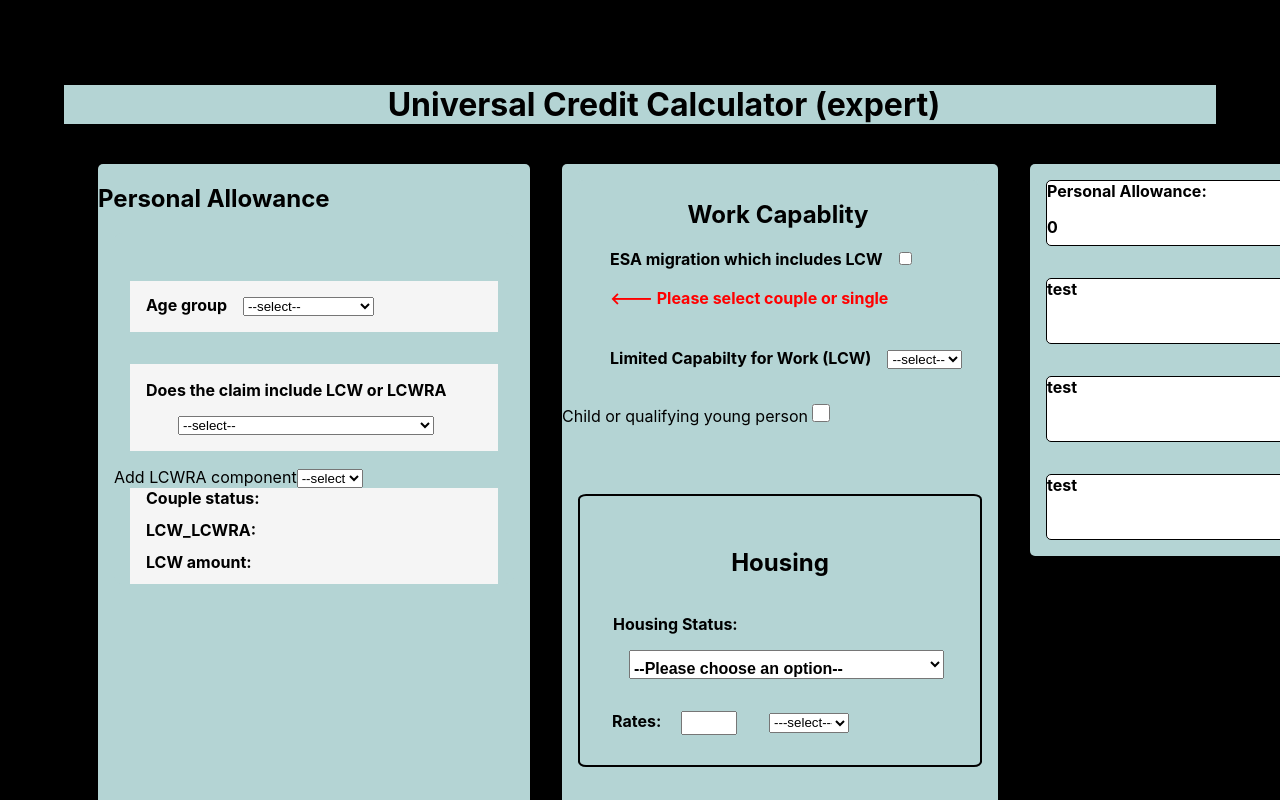
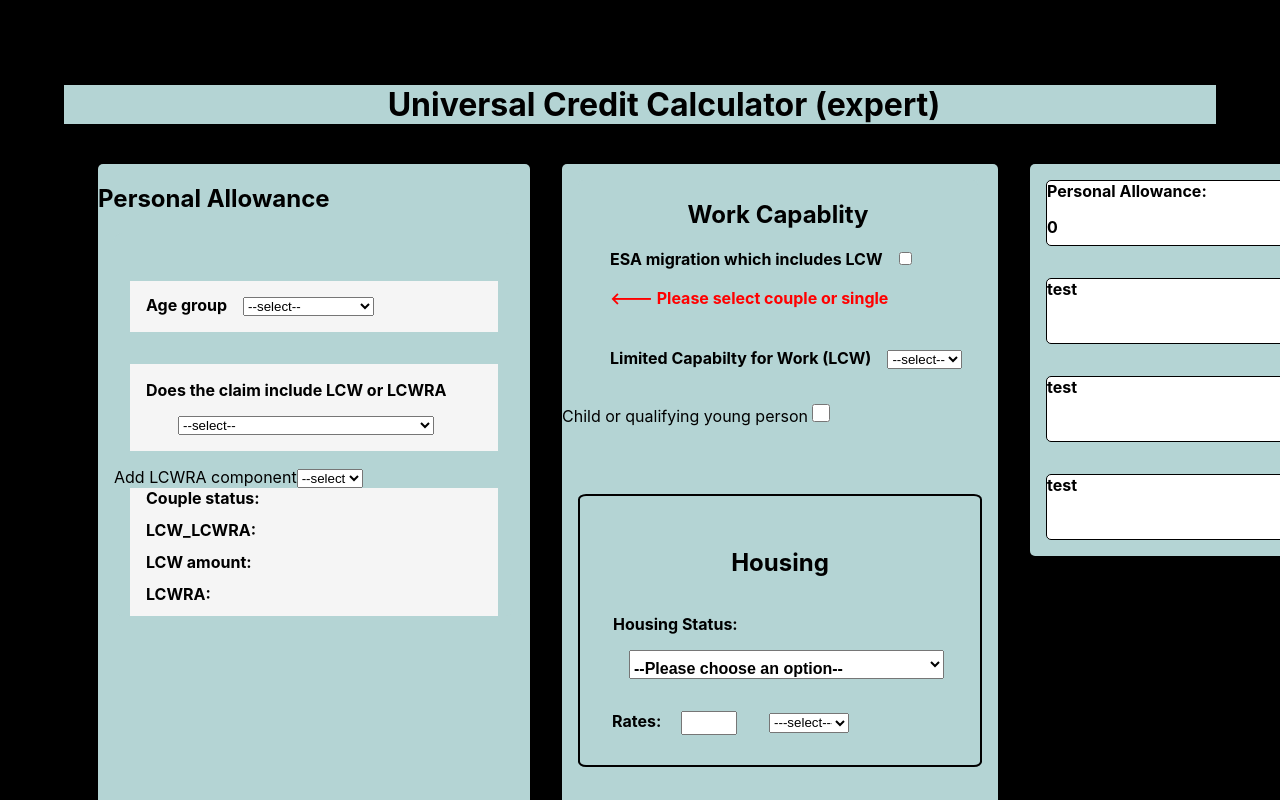
Before and after one commit to dnlstronge/benefitscalc2, a React (Create React App) app: page / in a window 1280 px wide. Shown: the top 800 px of the page. Built offline with nearby package versions, Linux system fonts and the light colour scheme.

Commit message:
[x] add template to view state changes

```diff
--- a/src/components/UC/UCform/PA/LCWRA.js
+++ b/src/components/UC/UCform/PA/LCWRA.js
@@ -9,6 +9,9 @@ const LCWRA = ( {set_lift_state, PA_state, set_PA_state }) => {
     const handle_single = (e) => {
             if(e.target.value === "NONE") {
                 set_PA_state({...PA_state, LCWRA: 0})
+            }
+            else {
+                set_PA_state({...PA_state, LCWRA: UC_elements.LCWRA})
             }
     }
     return (
--- a/src/components/UC/UCform/PA/SelectPA.js
+++ b/src/components/UC/UCform/PA/SelectPA.js
@@ -48,6 +48,9 @@ const Select_PA = ({ state_GLOBAL, set_state_GLOBAL }) => {
             <label className={classes.stateLabel} htmlFor="P_couple">
                 LCW amount: <p id="P_couple" className={classes.stateP}>{state_GLOBAL.LCW}</p>
             </label>
+            <label className={classes.stateLabel} htmlFor="P_couple">
+                LCWRA: <p id="P_couple" className={classes.stateP}>{state_GLOBAL.LCWRA}</p>
+            </label>
         </div>
         </container>
         </React.Fragment>
```
